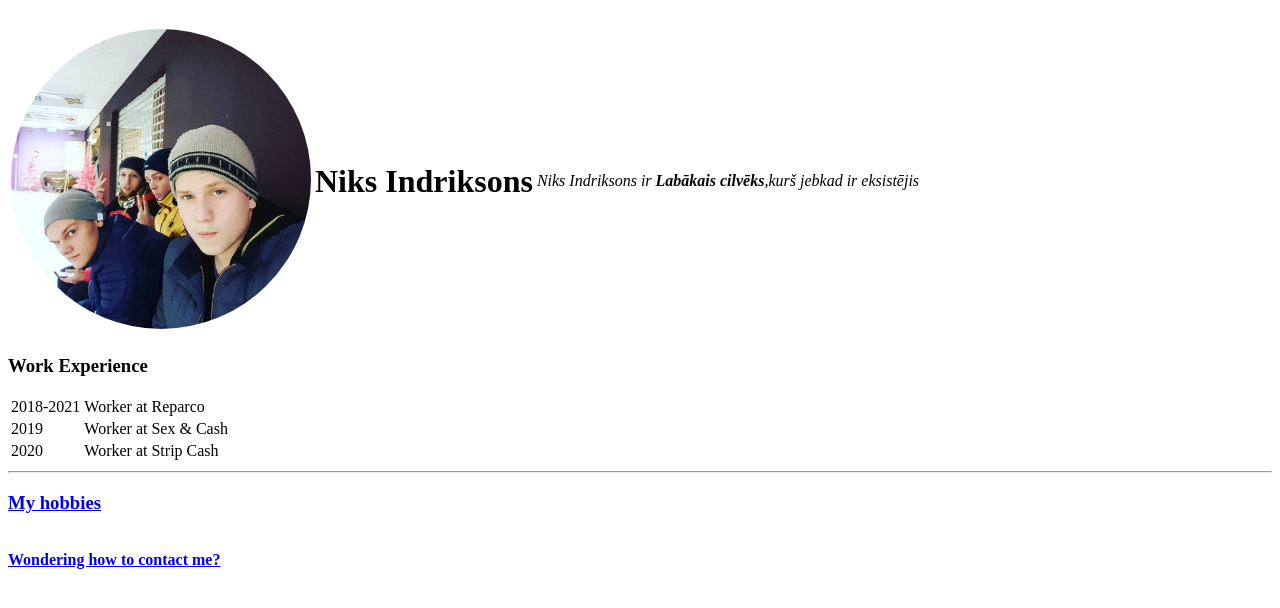
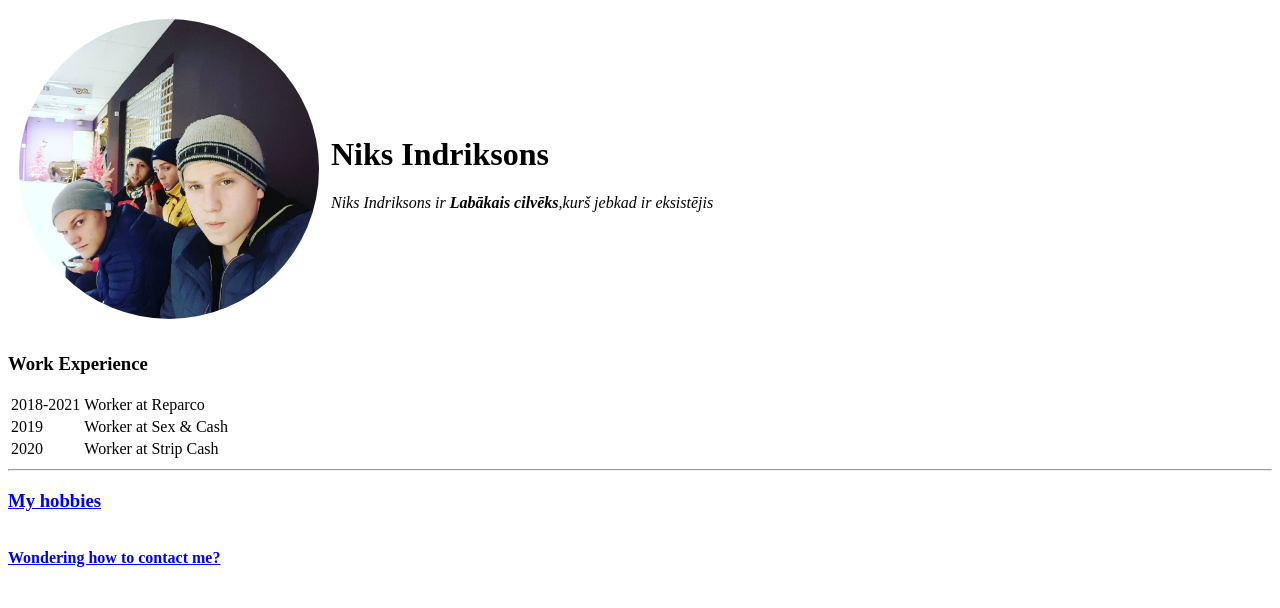
Before and after one commit to nixsonslvdev/cv, a plain HTML site: page index.html in a window 1280 px wide. Drawn offline with Linux system fonts and the light colour scheme.

Commit message:
Update index.html

```diff
--- a/index.html
+++ b/index.html
@@ -11,11 +11,10 @@
 </head>
 
 <body>
-  <table>
+  <table cellspacing="10">
   <tr>
     <td><img src="images/biggestmofoouthtere.jpg" style="border-radius: 50%;" width="300px" height="300px" alt="Biggest baddest motherfucker, ye?" /></td>
-    <td><h1>Niks Indriksons</h1></td><br/>
-    <td><p><em>Niks Indriksons ir <strong>Labākais cilvēks</strong>,kurš jebkad ir eksistējis</em></p></td>
+    <td><h1>Niks Indriksons</h1><p><em>Niks Indriksons ir <strong>Labākais cilvēks</strong>,kurš jebkad ir eksistējis</em></p></td>
   </tr>
   </table>
   <h3>Work Experience</h3>
```
